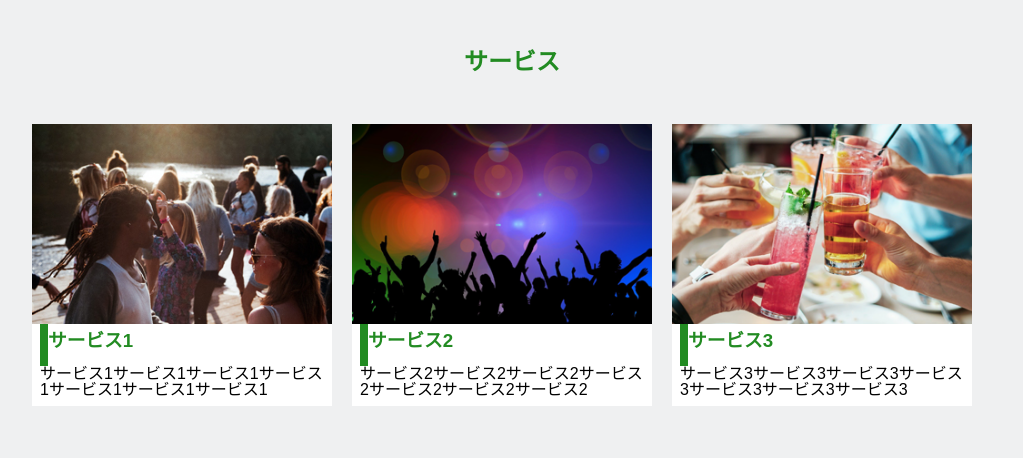
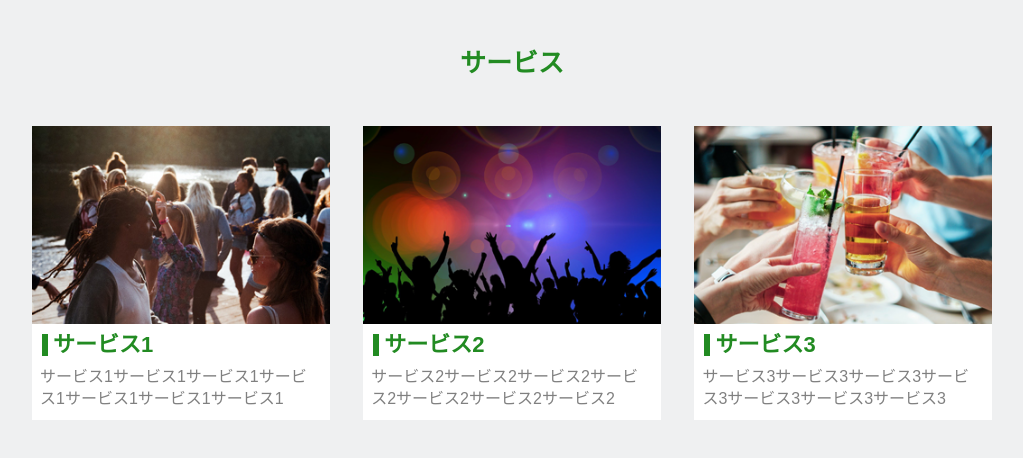
Before and after one commit to yukina-vna/dezasuta, a plain HTML site: page 20230801/kadai3_hosogai/work2/index.html in a window 1280 px wide. Shown: the whole page, without its empty margins (128-1151 px from the left). Drawn offline with Linux system fonts and the light colour scheme.

Commit message:
【修正版】課題3

```diff
--- a/20230801/kadai3_hosogai/work2/css/style.css
+++ b/20230801/kadai3_hosogai/work2/css/style.css
@@ -46,50 +46,51 @@ body {
     background: rgba(178, 182, 185, 0.2);
 }
 
-h2 {
-    padding-top: 50px;
-    padding-bottom: 50px;
+h1 {
+    font-size: 26px;
+    margin-bottom: 50px;
+    margin-top: 50px;
     text-align: center;
     color: forestgreen;
 }
-h3 {
-    padding-top: 8px;
-    padding-bottom: 15px;
-    color: forestgreen;
-    border-left: solid 8px forestgreen;
-}
 
-.image {
+.service_list {
     max-width: 960px;
     display: flex;
     margin: 0 auto;
+    justify-content: space-between;
+}
+
+h2 {
+    font-size: 22px;
+    padding-left: 5px;
+    margin: 10px;
+    color: forestgreen;
+    border-left: solid 6px forestgreen;
 }
 .item {
-    margin-right: 20px;
+    background-color: white;
+    width: 31%;
 }
 
-.photo {
-    width: 100%;
-    margin: 0 auto;
+.item p {
+    margin: 0 8px 10px 8px;
+    color: gray;
+    line-height: 22px;
 }
 
-.body {
-    padding-left: 8px;
-    padding-right: 8px;
-    padding-bottom: 8px;
-    background-color: white;
-}
+@media screen and (max-width: 400px) {
+    .service_list {
+        display: block;
+        padding: 0 10px 0 10px;
+    }
 
-@media screen and (max-width: 600px) {
-    .image {
-        display: block;
-        margin: 0 auto;
+    .item {
+        width: 100%;
+        margin-bottom: 20px;
     }
-    .item {
-        margin-bottom: 25px;
-        align-items: center;
-    }
-    .photo {
-        width: 100%;
+
+    .item p {
+        padding-bottom: 10px;
     }
 }
--- a/20230801/kadai3_hosogai/work2/index.html
+++ b/20230801/kadai3_hosogai/work2/index.html
@@ -10,41 +10,32 @@
 </head>
 
 <body>
+    <section class="service">
 
-    <h2>サービス</h2>
-    <div class="image">
-        <div class="item">
-            <figure class="photo"><img src="main_1.jpg" alt="写真1"></figure>
+        <h1>サービス</h1>
 
-            <div class="body">
-                <p>
-                <h3>サービス1</h3>
-                </p>
-                <p class="description">サービス1サービス1サービス1サービス1サービス1サービス1サービス1</p>
+        <div class="service_list">
+
+            <div class="item">
+                <img src="images/main_1.jpg" alt="写真1">
+                <h2>サービス1</h2>
+                <p>サービス1サービス1サービス1サービス1サービス1サービス1サービス1</p>
+            </div>
+
+            <div class="item">
+                <img src="images/main_2.png" alt="写真2">
+                <h2>サービス2</h2>
+                <p>サービス2サービス2サービス2サービス2サービス2サービス2サービス2</p>
+            </div>
+
+            <div class="item">
+                <img src="images/main_3.png" alt="写真3">
+                <h2>サービス3</h2>
+                <p>サービス3サービス3サービス3サービス3サービス3サービス3サービス3</p>
             </div>
         </div>
 
-        <div class="item">
-            <figure class="photo"><img src="main_2.png" alt="写真2"></figure>
-            <div class="body">
-                <p>
-                <h3>サービス2
-                </h3>
-                </p>
-                <p class="description">サービス2サービス2サービス2サービス2サービス2サービス2サービス2</p>
-            </div>
-        </div>
-
-        <div class="item">
-            <figure class="photo"><img src="main_3.png" alt="写真3"></figure>
-            <div class="body">
-                <p>
-                <h3>サービス3</h3>
-                </p>
-                <p class="description">サービス3サービス3サービス3サービス3サービス3サービス3サービス3</p>
-            </div>
-        </div>
-    </div>
+    </section>
 
 </body>
 
```
Also changed, not shown: 20230801/kadai3_hosogai/work2/images/main_1.jpg (renamed from 20230801/kadai3_hosogai/work2/main_1.jpg), 20230801/kadai3_hosogai/work2/images/main_2.png (renamed from 20230801/kadai3_hosogai/work2/main_2.png), 20230801/kadai3_hosogai/work2/images/main_3.png (renamed from 20230801/kadai3_hosogai/work2/main_3.png).
